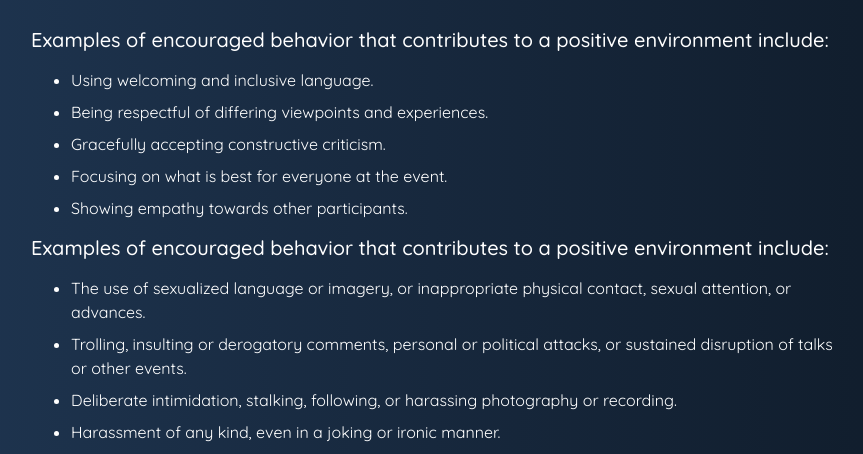
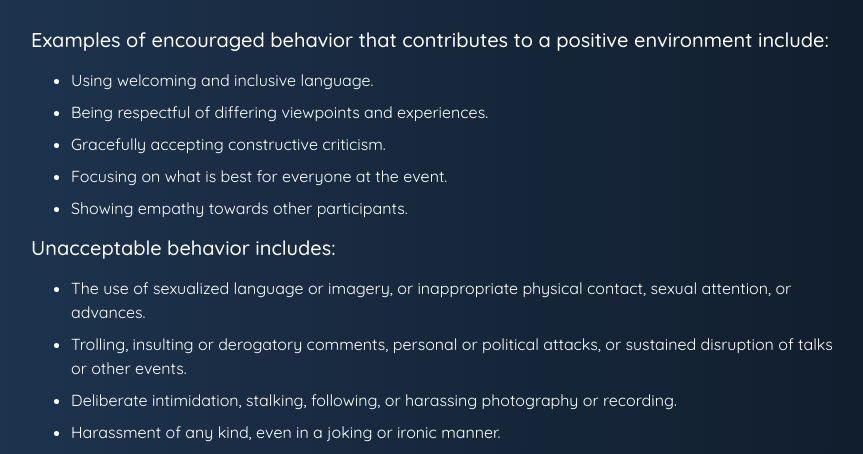
Before and after one commit to Mahir-G/psoc2020, a Django app: page / in a window 1280 px wide. Shown: the part 5461-5915 px from the top of the page, without its empty margins (207-1070 px from the left). Run offline with Django 3.2, Linux system fonts and the light colour scheme; some libraries are stand-ins or nearby versions; some web fonts are replaced.

Commit message:
Fixed Code of Conduct

```diff
--- a/projects/templates/projects/main.html
+++ b/projects/templates/projects/main.html
@@ -280,7 +280,7 @@
                 <li>Focusing on what is best for everyone at the event.</li>
                 <li>Showing empathy towards other participants.</li>
             </ul>
-            <h3>Examples of encouraged behavior that contributes to a positive environment include:</h3>
+            <h3>Unacceptable behavior includes:</h3>
             <ul>
                 <li>The use of sexualized language or imagery, or inappropriate physical contact, sexual attention, or advances.</li>
                 <li>Trolling, insulting or derogatory comments, personal or political attacks, or sustained disruption of talks or other events.</li>
```
